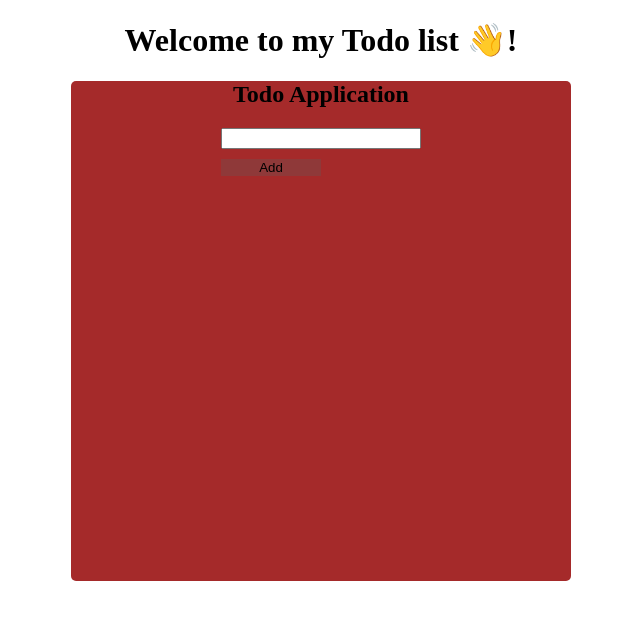
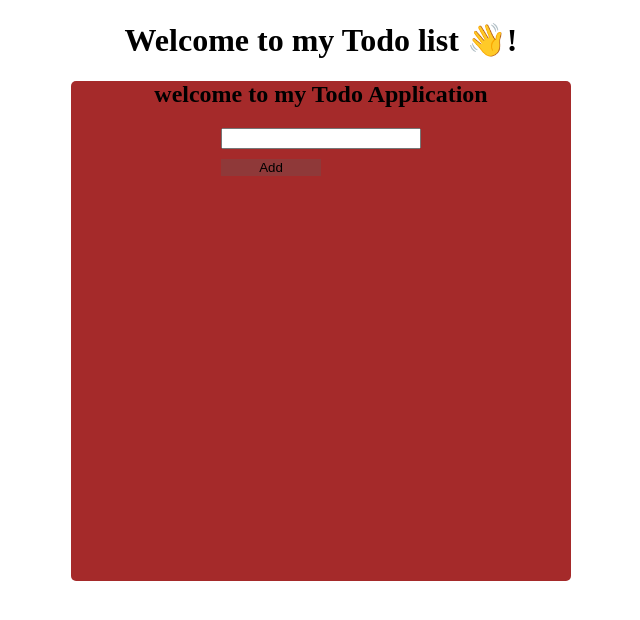
Before and after one commit to mathieu-Glt/ProjectElectronjs, an Electron app: page index.html in a window 1000 px wide. Shown: the whole page, without its empty margins (179-819 px from the left). Drawn offline with Linux system fonts and the light colour scheme.

Commit message:
Modicifcation titre de la page index et de la modale

```diff
--- a/index.html
+++ b/index.html
@@ -21,7 +21,7 @@
     </p>
     <p id="info"></p> -->
     <div class="todo-app">
-        <h2>Todo Application</h2>
+        <h2>welcome to my Todo Application</h2>
         <div class="form-input">
             <input type="text" name="todoInput" id="todoInput">
             <button id="addBtn">Add</button>
```
Also changed, not shown: modal.html (+1 -1 lines).
